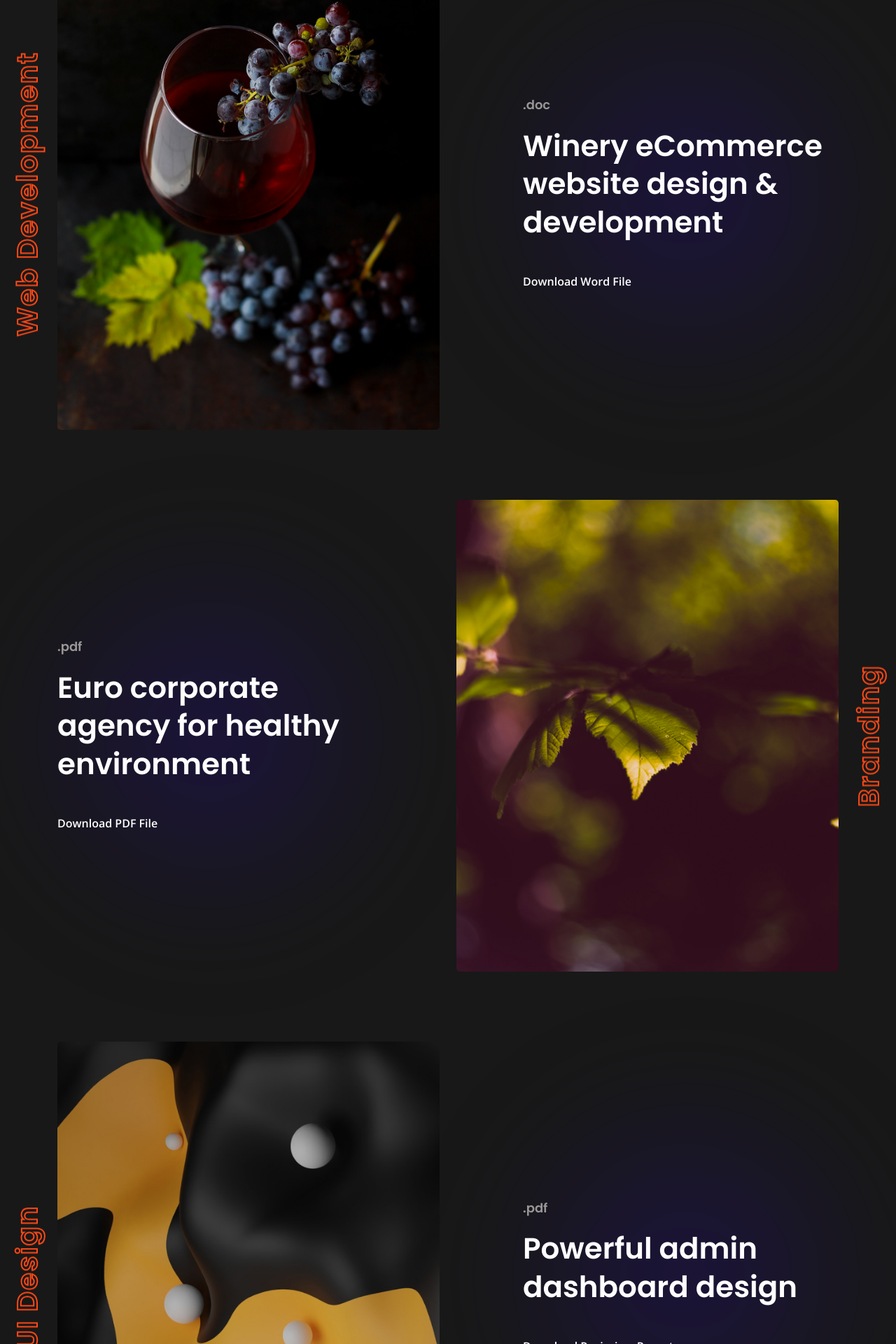
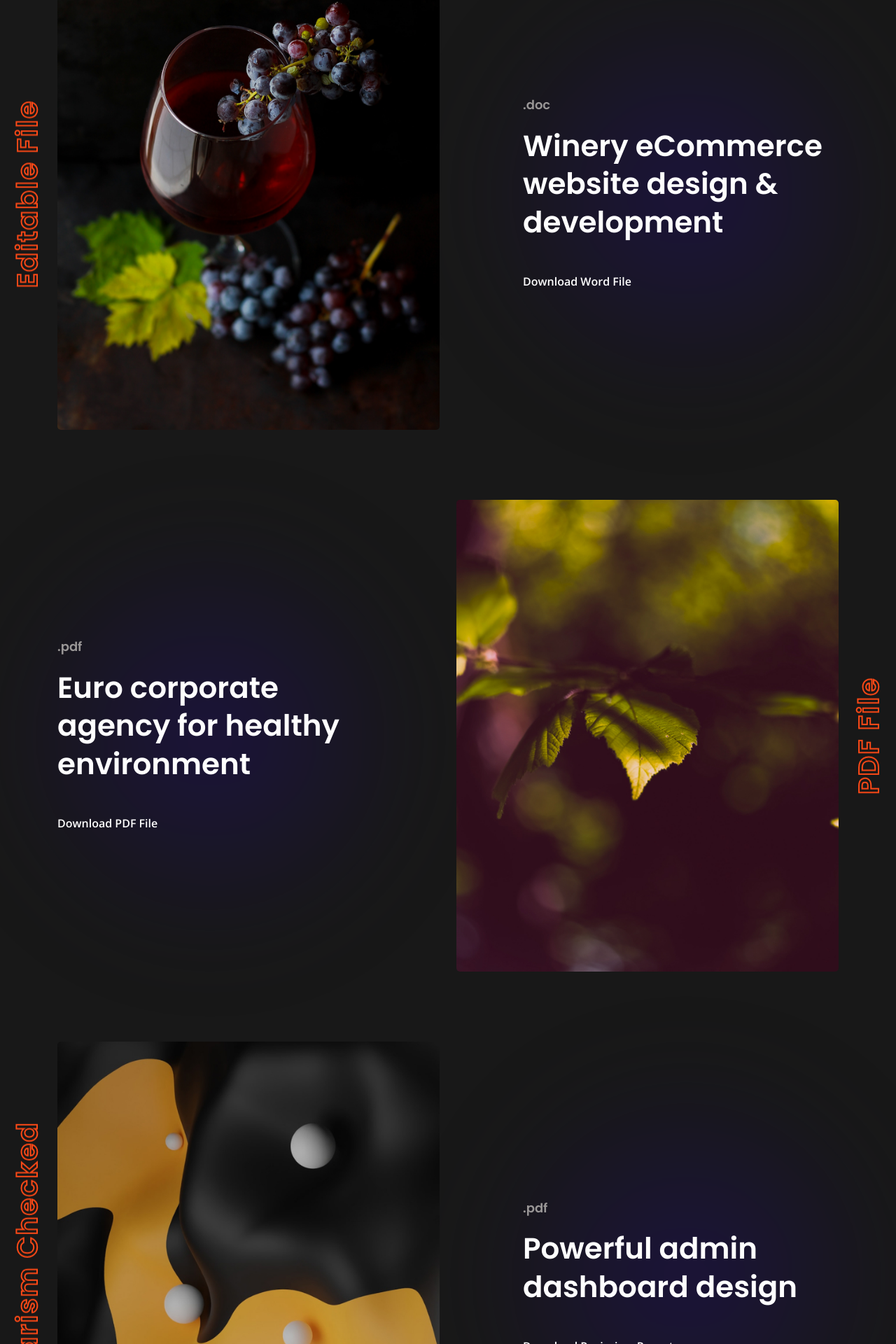
Before and after one commit to x-xaie/arino-react, a React (Create React App) app: page /creative-portfolio in a window 1280 px wide. Shown: the part 920-2840 px from the top of the page at 70% size. Built offline with nearby package versions, Linux system fonts and the light colour scheme; some icons are missing.

Commit message:
Update CreativePortfolioHome.jsx

```diff
--- a/src/components/Pages/CreativePortfolioHome.jsx
+++ b/src/components/Pages/CreativePortfolioHome.jsx
@@ -34,7 +34,7 @@ export default function CreativePortfolioHome() {
       btnText: 'Download Word File',
       btnLink: '/portfolio/portfolio-details',
       imageUrl: '/images/portfolio_35.jpeg',
-      category: 'Web Development',
+      category: 'Editable File',
     },
     {
       title: 'Euro corporate agency for healthy environment',
@@ -42,7 +42,7 @@ export default function CreativePortfolioHome() {
       btnText: 'Download PDF File',
       btnLink: '/portfolio/portfolio-details',
       imageUrl: '/images/portfolio_36.jpeg',
-      category: 'Branding',
+      category: 'PDF File',
     },
     {
       title: 'Powerful admin dashboard design',
@@ -50,7 +50,16 @@ export default function CreativePortfolioHome() {
       btnText: 'Downlaod Pagiarism Report',
       btnLink: '/portfolio/portfolio-details',
       imageUrl: '/images/portfolio_37.jpeg',
-      category: 'UI Design',
+      category: 'Plagiarism Checked',
+    },
+
+    {
+      title: 'Powerful admin dashboard design',
+      subtitle: '.doc',
+      btnText: 'Downlaod References',
+      btnLink: '/portfolio/portfolio-details',
+      imageUrl: '/images/portfolio_37.jpeg',
+      category: 'Reference File',
     },
   ];
   return (
```
